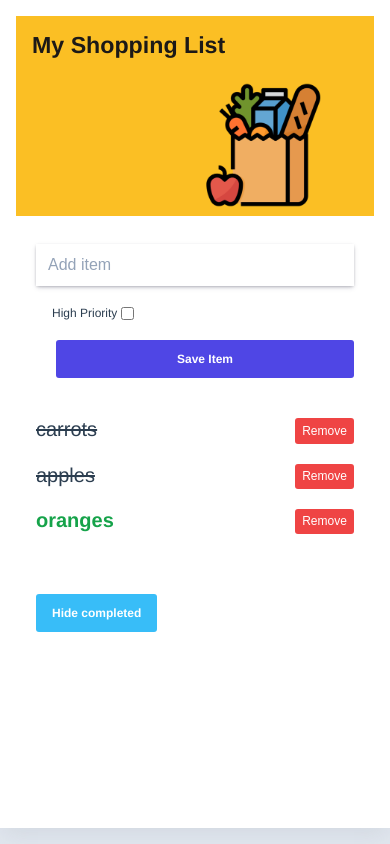
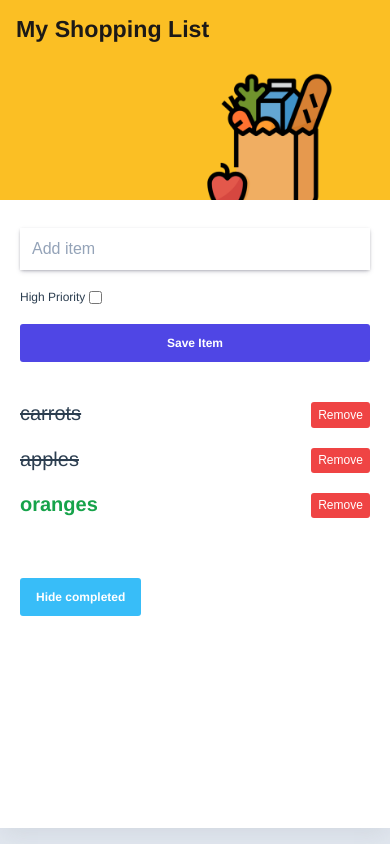
Before and after one commit to CodingGabe/vue-school, a Vue app: page / in a window 390 px wide. Built offline with nearby package versions, Linux system fonts and the light colour scheme.

Commit message:
mobile style fix

```diff
--- a/src/App.vue
+++ b/src/App.vue
@@ -49,7 +49,7 @@ body {
   box-shadow: rgba(149, 157, 165, 0.2) 0px 8px 24px;
   height: calc(100vh - 1rem);
 }
-@media (min-width: 375px) {
+@media (min-width: 576px) {
   #app {
     padding: 1rem;
   }
--- a/src/components/HelloWorld.vue
+++ b/src/components/HelloWorld.vue
@@ -203,9 +203,4 @@ p {
   font-weight: 700;
 }
 
-@media (min-width: 375px) {
-  .add-item-form .btn { margin-left: 1.25rem; }
-  .add-item-form label { padding-left: 1rem; }
-
-}
 </style>
```
